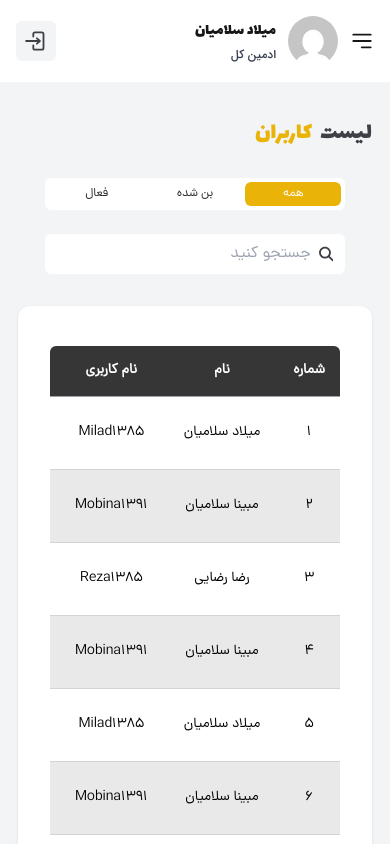
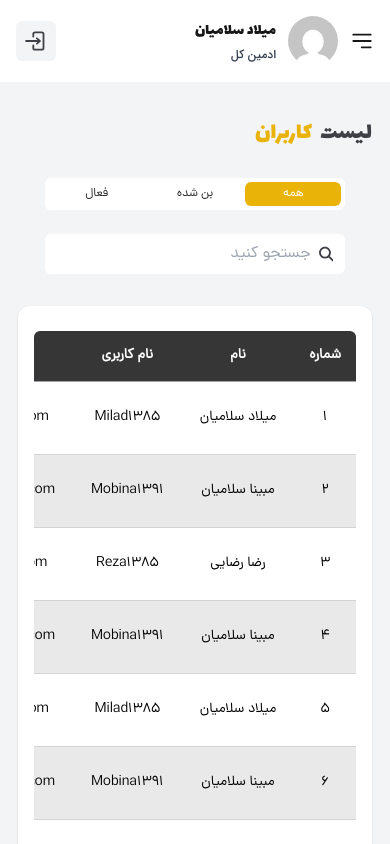
Before and after one commit to milad1385/tool-shop, a Next.js app: page /p-admin/users in a window 390 px wide. Built offline with nearby package versions, Linux system fonts and the light colour scheme.

Commit message:
add resposnive desgin in btn

```diff
--- a/src/app/globals.css
+++ b/src/app/globals.css
@@ -74,7 +74,7 @@ body {
   }
 
   .section-box {
-    @apply bg-white rounded-xl px-8 pt-5 pb-10 my-5 shadow;
+    @apply bg-white rounded-xl px-4 py-[5px] md:px-8 md:pt-5 md:pb-10 my-5 shadow;
   }
 
   .table-container {
--- a/src/components/ui/Button.tsx
+++ b/src/components/ui/Button.tsx
@@ -5,7 +5,7 @@ function Button({ className, children, ...rest }: TButton) {
   return (
     <button
       {...rest}
-      className={`p-3 rounded-md bg-stone-800 hover:bg-stone-900 text-white w-full my-4 ${className}`}
+      className={`p-3 rounded-md text-sm md:text-base bg-stone-800 hover:bg-stone-900 text-white w-full  ${className}`}
     >
       {children}
     </button>
```
